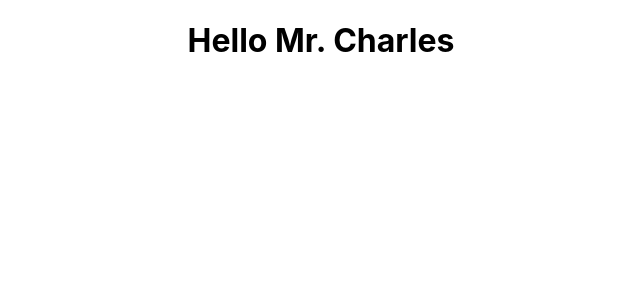
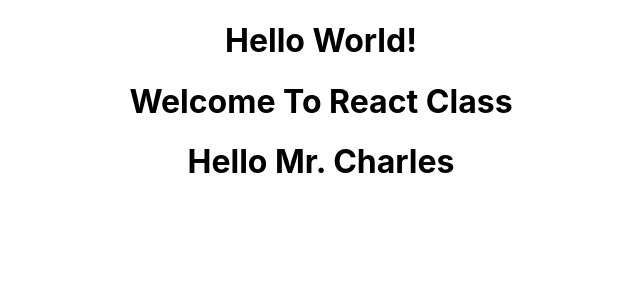
Before and after one commit to Damascustogah007/React, a React (Create React App) app in the folder hello-world/: page / in a window 1280 px wide. Shown: the top 300 px of the page, without its empty margins (319-959 px from the left). Built offline with nearby package versions, Linux system fonts and the light colour scheme.

Commit message:
Second Commit

```diff
--- a/hello-world/src/App.js
+++ b/hello-world/src/App.js
@@ -1,10 +1,14 @@
-import Greet from './Component/greet';
+import Greet from './Components/greet';
+import Hello from './Components/Hello';
+import Welcome from './Components/Welcome';
 import './App.css';
 
 function App() {
   return (
     <div className="App">
-     <Greet />
+      <Hello />
+      <Welcome />
+      <Greet />
     </div>
   );
 }
--- /dev/null
+++ b/hello-world/src/Components/Hello.js
@@ -0,0 +1,13 @@
+import React from 'react'
+
+const Hello = ()=> {
+    return(
+        <div>
+            <h1>
+                Hello World!
+            </h1>
+        </div>
+    )
+}
+
+export default Hello
--- /dev/null
+++ b/hello-world/src/Components/Welcome.js
@@ -0,0 +1,9 @@
+import React, {Component} from 'react';
+
+class Welcome extends Component{
+    render(){
+        return <h1>Welcome To React Class</h1>
+    }
+}
+
+export default Welcome
```
Also changed, not shown: hello-world/src/Components/greet.js (renamed from hello-world/src/Component/greet.js).
